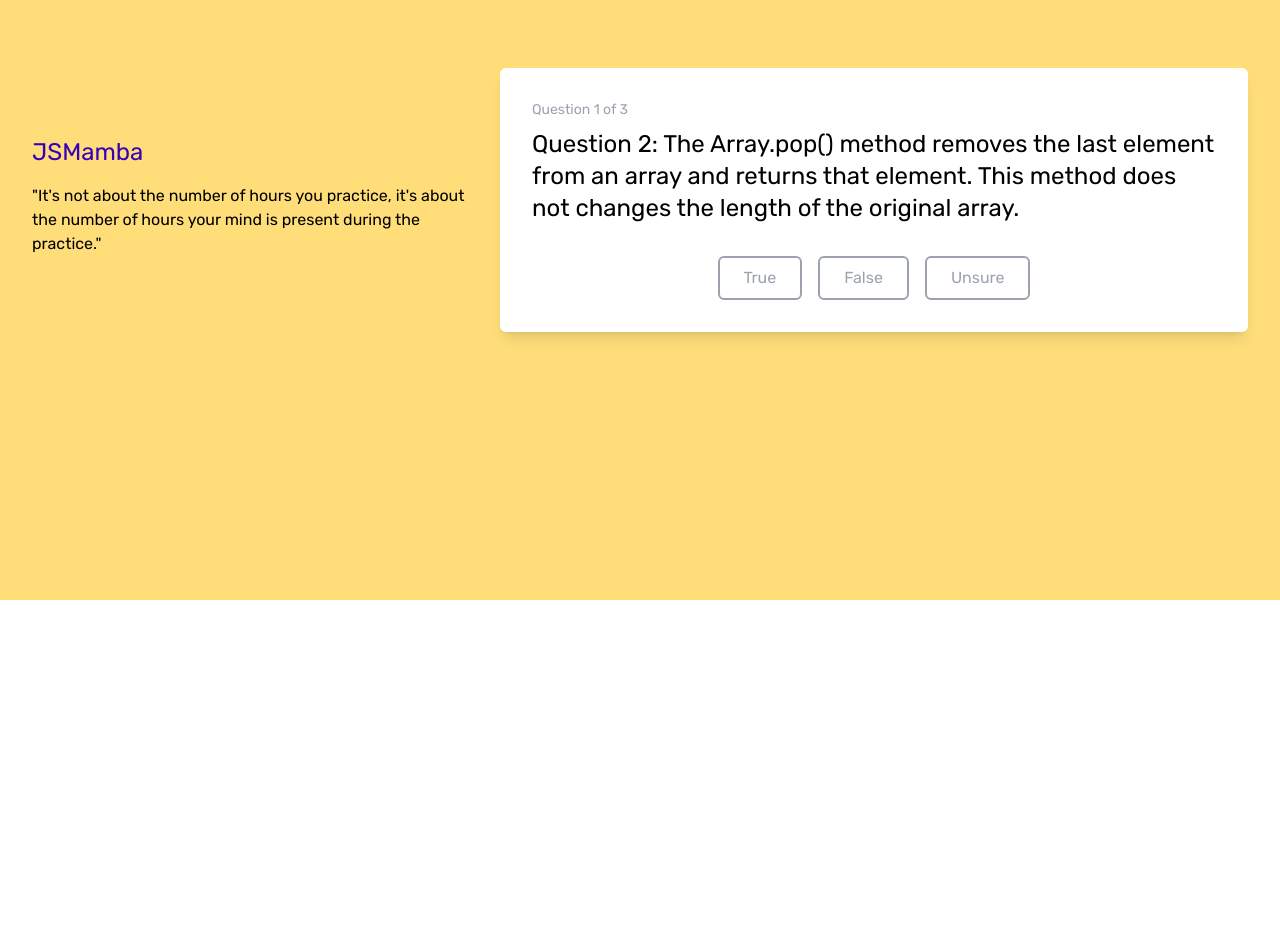
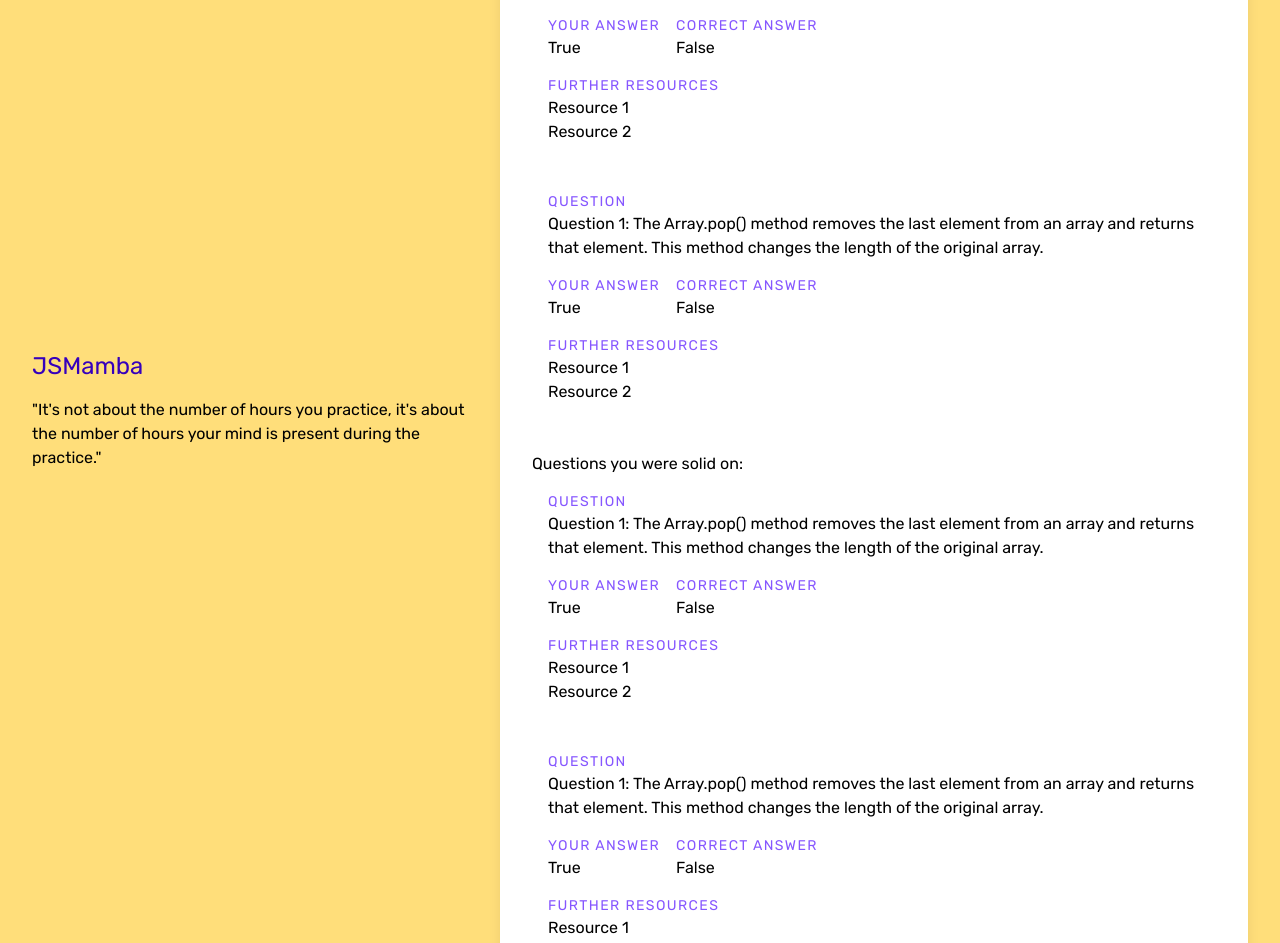
Before and after one commit to hmphry/JSMamba, a React (Vite) app: page / in a window 1280 px wide. Shown: the part 200-1143 px from the top of the page. Before the commit the page ends 800 px from the top, so only its background shows below. Built offline with nearby package versions, Linux system fonts and the light colour scheme.

Commit message:
wip: add sample report card

```diff
--- a/src/App.tsx
+++ b/src/App.tsx
@@ -42,6 +42,7 @@ function App() {
   function getNewQuestion() {
     if( questionSet.length == 0) {
       setShowReport( true );
+      console.log( results )
       setQuestion( false );
       return false;
     }
@@ -74,19 +75,19 @@ function App() {
   return (
     <div className="App bg-yellow-200">
       <div className='w-full max-w-7xl px-8 lg:mx-auto'>
-        <div className='grid grid-cols-8 gap-8 h-screen items-center'>
+        <div className='grid grid-cols-8 gap-8 min-h-screen items-center'>
           <div className='col-span-3'>
             <h1 className='mb-4 text-2xl text-purple-700'>JSMamba</h1>
             <p className='pb-2'>"It's not about the number of hours you practice, it's about the number of hours your mind is present during the practice."</p>
           </div>
-          <div className='col-span-5'>
-              { question &&
+          <div className='col-span-5 py-4'>
+              { !question &&
                 <div className={`transform-gpu transition-all duration-500 [transform-style:preserve-3d] bg-white rounded-md p-8 shadow-lg ${flipped ? '[transform:rotateY(180deg)]' : false}`}>
                   <QuestionPlate count={questionCount} quizLength={quizLength} question={question.text} handleAnswer={answerQuestion}></QuestionPlate>
                   <AnswerPlate result={lastResult} nextQuestion={nextQuestion}></AnswerPlate>
                 </div>
               }
-              { showReport && <ReportCard /> }
+              { !showReport && <ReportCard /> }
           </div>
         </div>
       </div>
--- a/src/components/ReportCard.tsx
+++ b/src/components/ReportCard.tsx
@@ -4,9 +4,89 @@ import Button from './Button'
 const ReportCard = () => {
     return (
         <div className={`transform-gpu transition-all duration-500 [transform-style:preserve-3d] bg-white rounded-md p-8 shadow-lg`}>
-            <div className=''>
-                <h1>Report Card</h1>
-            </div>
+            <h1 className='text-xl'>You got 3 questions correct!</h1>
+            <p className='pt-4'>Questions that need work:</p>
+            <ul className='pt-4 pl-4'>
+                <li className='pb-12'>
+                    <p className='text-purple-400 text-sm tracking-widest uppercase'>Question</p>
+                    <p className='pb-4'>Question 1: The Array.pop() method removes the last element from an array and returns that element. This method changes the length of the original array.</p>
+                    <div className='flex justify-start gap-4'>
+                        <div>
+                            <p className='text-purple-400 text-sm tracking-widest uppercase'>Your Answer</p>
+                            <p className='pb-4'>True</p>
+                        </div>
+                        <div>
+                            <p className='text-purple-400 text-sm tracking-widest uppercase'>Correct Answer</p>
+                            <p className='pb-4'>False</p>
+                        </div>
+                    </div>
+                    <p className='text-purple-400 text-sm tracking-widest uppercase'>Further Resources</p>
+                    <ul>
+                        <li>Resource 1</li>
+                        <li>Resource 2</li>
+                    </ul>
+                </li>
+                <li className='pb-4'>
+                    <p className='text-purple-400 text-sm tracking-widest uppercase'>Question</p>
+                    <p className='pb-4'>Question 1: The Array.pop() method removes the last element from an array and returns that element. This method changes the length of the original array.</p>
+                    <div className='flex justify-start gap-4'>
+                        <div>
+                            <p className='text-purple-400 text-sm tracking-widest uppercase'>Your Answer</p>
+                            <p className='pb-4'>True</p>
+                        </div>
+                        <div>
+                            <p className='text-purple-400 text-sm tracking-widest uppercase'>Correct Answer</p>
+                            <p className='pb-4'>False</p>
+                        </div>
+                    </div>
+                    <p className='text-purple-400 text-sm tracking-widest uppercase'>Further Resources</p>
+                    <ul>
+                        <li>Resource 1</li>
+                        <li>Resource 2</li>
+                    </ul>
+                </li>
+            </ul>
+            <p className='pt-8'>Questions you were solid on:</p>
+            <ul className='pt-4 pl-4'>
+                <li className='pb-12'>
+                    <p className='text-purple-400 text-sm tracking-widest uppercase'>Question</p>
+                    <p className='pb-4'>Question 1: The Array.pop() method removes the last element from an array and returns that element. This method changes the length of the original array.</p>
+                    <div className='flex justify-start gap-4'>
+                        <div>
+                            <p className='text-purple-400 text-sm tracking-widest uppercase'>Your Answer</p>
+                            <p className='pb-4'>True</p>
+                        </div>
+                        <div>
+                            <p className='text-purple-400 text-sm tracking-widest uppercase'>Correct Answer</p>
+                            <p className='pb-4'>False</p>
+                        </div>
+                    </div>
+                    <p className='text-purple-400 text-sm tracking-widest uppercase'>Further Resources</p>
+                    <ul>
+                        <li>Resource 1</li>
+                        <li>Resource 2</li>
+                    </ul>
+                </li>
+                <li className='pb-4'>
+                    <p className='text-purple-400 text-sm tracking-widest uppercase'>Question</p>
+                    <p className='pb-4'>Question 1: The Array.pop() method removes the last element from an array and returns that element. This method changes the length of the original array.</p>
+                    <div className='flex justify-start gap-4'>
+                        <div>
+                            <p className='text-purple-400 text-sm tracking-widest uppercase'>Your Answer</p>
+                            <p className='pb-4'>True</p>
+                        </div>
+                        <div>
+                            <p className='text-purple-400 text-sm tracking-widest uppercase'>Correct Answer</p>
+                            <p className='pb-4'>False</p>
+                        </div>
+                    </div>
+                    <p className='text-purple-400 text-sm tracking-widest uppercase'>Further Resources</p>
+                    <ul>
+                        <li>Resource 1</li>
+                        <li>Resource 2</li>
+                    </ul>
+                </li>
+            </ul>
         </div>
     )
   }
```
